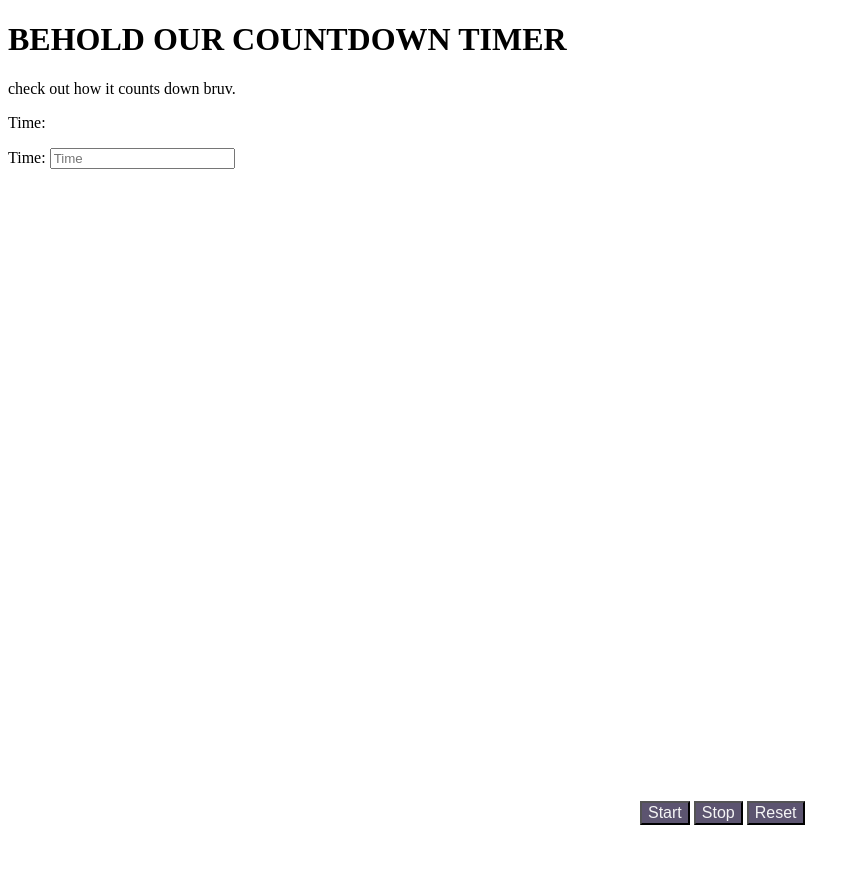
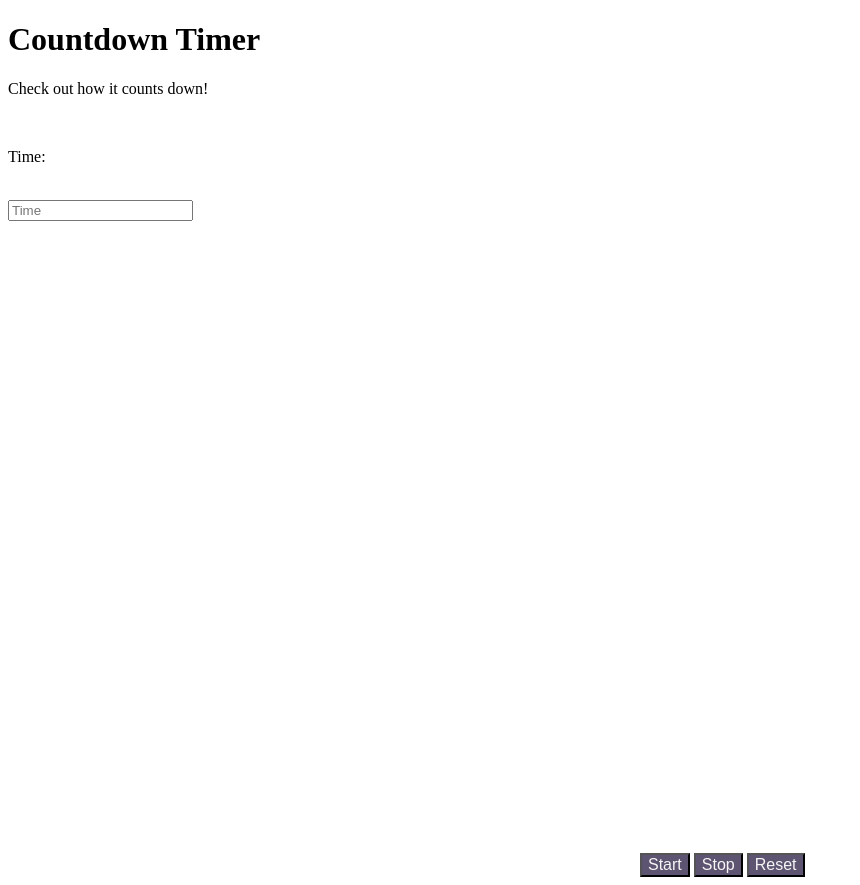
Before and after one commit to Jordan-La/code-project, a website: page public/index.html in a window 1280 px wide. Shown: the whole page, without its empty margins (0-860 px from the left). Before the commit the page ends 833 px from the top, so only its background shows below. Drawn offline with Linux system fonts and the light colour scheme; a web font is replaced by a local one.

Commit message:
Update index.html

```diff
--- a/public/index.html
+++ b/public/index.html
@@ -10,17 +10,19 @@
 
 
 
- <h1>BEHOLD OUR COUNTDOWN TIMER</h1>
- <p>check out how it counts down bruv.</p>
- <p id = "display">Time: </p>
- <label for="userInput">Time:</label>
+ <h1>Countdown Timer</h1>
+ <p>Check out how it counts down!</p>
+  <br>
+ <p class = "timeArea" id = "display">Time: </p>
+  <br>
+ <label for="userInput"></label>
 <input type="text" id="userInput" name="userInput" placeholder="Time">
 
-<diV class = "container">
+<div class = "container">
 <button id ="activationButton" class ="startButton">Start</button>
 <button id ="stopButton" class = "stopButton">Stop</button>
 <button id ="resetButton" class = "resetButton">Reset</button>
-</diV>
+</div>
 
 
 
```
